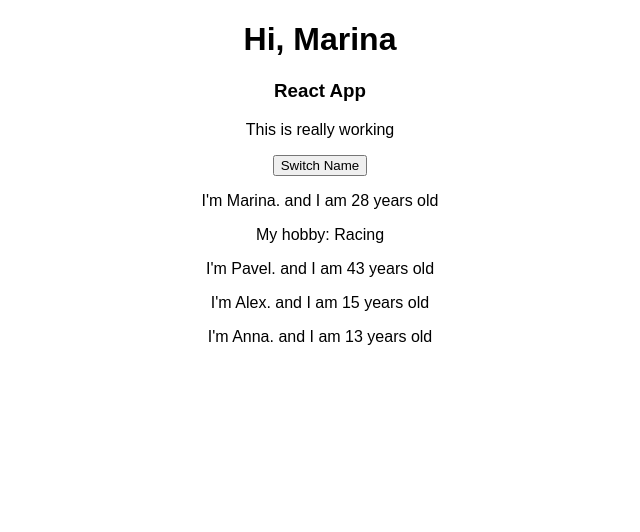
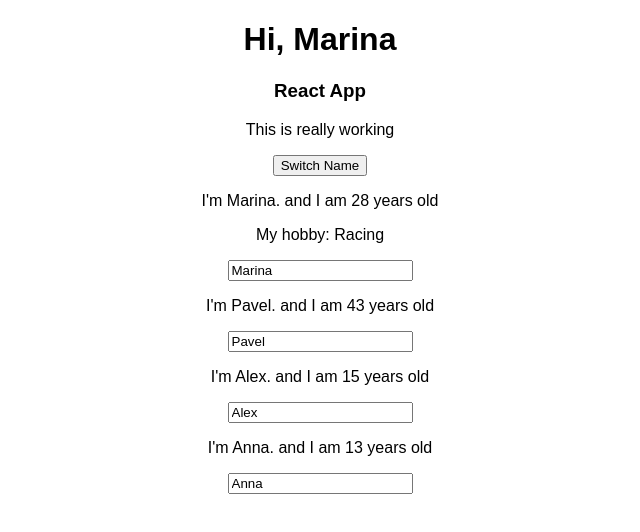
Before and after one commit to marinaysn/MReactJS, a React (Create React App) app in the folder reactcg/: page / in a window 1280 px wide. Shown: the top 532 px of the page, without its empty margins (320-960 px from the left). Built offline with nearby package versions, Linux system fonts and the light colour scheme.

Commit message:
added two way binding

```diff
--- a/reactcg/src/App.js
+++ b/reactcg/src/App.js
@@ -18,14 +18,24 @@
 
 
   switchNameHandler = (newName) => {
-    //console.log("This was clicked")
-    //DON'T DO THIS: this.state.persons[0].name = "Marina Ysn"
     this.setState({persons:
       [{name: newName, age: 43},
       {name: 'Pavel', age: 43},
       {name: 'Alex', age: 15},
       {name: 'Anna', age: 13}]})
   }
+
+
+  nameChangedHandler = (event) => {
+    this.setState({persons:
+      [{name: 'Marina', age: 43},
+      {name: event.target.value, age: 43},
+      {name: 'Alex', age: 15},
+      {name: 'Anna', age: 13}]})
+  }
+
+
+
   render() {
     return (
       <div className="App">
@@ -38,10 +48,12 @@
       <button onClick={() =>this.switchNameHandler('Max')}>Switch Name</button>
       <Person
         name={this.state.persons[0].name}
-        age={this.state.persons[0].age}>My hobby: Racing</Person>
+        age={this.state.persons[0].age}
+        >My hobby: Racing</Person>
       <Person
         name={this.state.persons[1].name}
-        age={this.state.persons[1].age} />
+        age={this.state.persons[1].age}
+        changed={this.nameChangedHandler} />
       <Person
         name={this.state.persons[2].name}
         age={this.state.persons[2].age}
--- a/reactcg/src/Person/Person.js
+++ b/reactcg/src/Person/Person.js
@@ -6,6 +6,7 @@
         <div>
             <p onClick={props.click}>I'm {props.name}. and I am {props.age} years old</p>
             <p>{props.children}</p>
+            <input type="text" onChange={props.changed} value={props.name} />
         </div>
     )
 }
```
